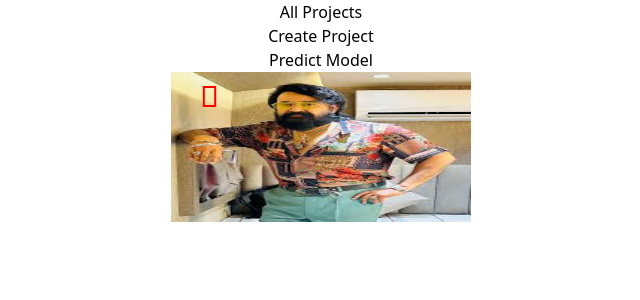
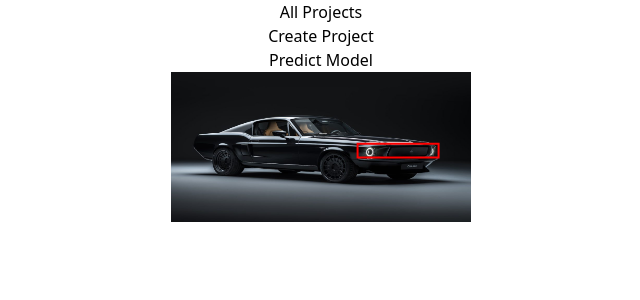
Before and after one commit to antonnprince/Image-Annotationm-using-React, a React (Vite) app: page / in a window 1280 px wide. Shown: the top 300 px of the page, without its empty margins (179-819 px from the left). Built offline with nearby package versions, Linux system fonts and the light colour scheme.

Commit message:
generated rectangle drawing for previous projects

```diff
--- a/package.json
+++ b/package.json
@@ -13,8 +13,8 @@
     "axios": "^1.6.8",
     "landingai": "^1.0.24",
     "landingai-react": "^1.0.24",
-    "react": "^16.3.0",
-    "react-dom": "^16.3.0",
+    "react": "^16.4.0",
+    "react-dom": "^16.4.0",
     "react-image-annotation": "^0.9.10",
     "react-router-dom": "^6.22.3",
     "reactjs-popup": "^2.0.6"
--- a/src/ImageAnnotations.jsx
+++ b/src/ImageAnnotations.jsx
@@ -68,15 +68,27 @@ const ImageAnnotations = () => {
       geometry: { ...geometry },
       data: { ...data }
     };
-    // Update X, Y, Height, and Width
-    setX(geometry.x);
-    setY(geometry.y);
-    setH(geometry.height);
-    setW(geometry.width);
+
+    // Calculate scaled coordinates
+    const image = new Image();
+    image.src = images[selectedImageIndex];
+    image.onload = () => {
+      const scaledX = geometry.x * image.naturalWidth;
+      const scaledY = geometry.y * image.naturalHeight;
+
+      // Update X, Y, Height, and Width
+      setX( geometry.x);
+      setY( geometry.y);
+      setH(geometry.height);
+      setW(geometry.width);
+      console.log(image.naturalWidth, image.naturalHeight)
+    };
+
     // Add new annotation to the array
     setAnnotations((prevAnnotations) => [...prevAnnotations, newAnnotation]);
-    setLabel(data.text)
+    setLabel(data.text);
   };
+
 
   const removeImage=(index)=>{
     const newImages = [...images]
@@ -164,12 +176,12 @@ const ImageAnnotations = () => {
 
         {
           selectedImageIndex !== null && (
-          <div className=' w-64 h-56' style={{display:'inline-block'}}>
+          <div style={{display:'inline-block',width: '400px', height: '300px'}}>
 
             <Annotation
               src={images[selectedImageIndex]}
               alt='Uploaded Image'
-              className="w-64 h-56 mt-0 pt-0 mx-auto z-20"
+              className="w-[400px] h-[300px] mt-0 pt-0 mx-auto z-20"
               annotations={annotations}
               value={annotation}
               onChange={onChange}
--- a/src/PreviousProjects.jsx
+++ b/src/PreviousProjects.jsx
@@ -1,6 +1,5 @@
 import React, { useEffect, useState, useRef } from 'react';
-import human from "./human6.jfif";
-import Annotation from 'react-image-annotation';
+import human from "./mustang.jpg";
 
 const PreviousProjects = () => {
   const canvasRef = useRef(null);
@@ -19,38 +18,24 @@ const PreviousProjects = () => {
       const image = new Image();
 
       image.onload = () => {
-       const scale = canvas.width / image.width;
-
-      //  image.width=canvas.width;
-      //  image.height=canvas.height;
+         image.width=canvas.width;
+         image.height=canvas.height;
         //setImageDimensions({ width: image.width , height: image.height  });
         ctx.drawImage(image, 0, 0, canvas.width, canvas.height);
         ctx.beginPath();
-        //Adjust the coordinates based on the scaling factor
-        image.width = canvas.width;
-        image.height = canvas.height;
-       const x = 32.81391480515884   ;
-       const y = 15.112376963693178  ;
-       const width =  11.374325288425673 ;
-       const height = 18.90481820958808  ;
+        const x =62.19444274902344 * 3;
+        const y = 47.77777099609375 * 1.5;
+        const width =  27* 3 ;
+        const height = 9.199999999999996* 1.5  ;
         ctx.rect(x, y, width, height);
         ctx.lineWidth = 2;
         ctx.strokeStyle = 'red';
         ctx.stroke();
         console.log(image.height, image.width)
-
-       canvas.addEventListener('click', function(event) {
-        // Get the coordinates relative to the canvas
-        var rect = canvas.getBoundingClientRect();
-        var x = event.clientX - rect.left;
-        var y = event.clientY - rect.top;
-
-        // Log the coordinates
-        console.log("Clicked at: (" + x + ", " + y + ")");
-    });
       };
 
       image.src = human;
+    //let rectangle = interactive.rectangle(44.388885498046875,19.96296183268229,20,19.333333333333336)
    }, []);
 
 
@@ -99,7 +84,7 @@ const PreviousProjects = () => {
   //   setLabel(data.text)
   // };
   return (
-    <div className='' style={{ display: 'inline-block' }}>
+    <div className='' style={{ display: 'inline-block' }} id="my-interactive">
 
     <canvas ref={canvasRef}  />
 
```
Also changed, not shown: 1 other file (tests, documents, lock files or other folders). Lines whose indentation alone changed are shown as unchanged.
